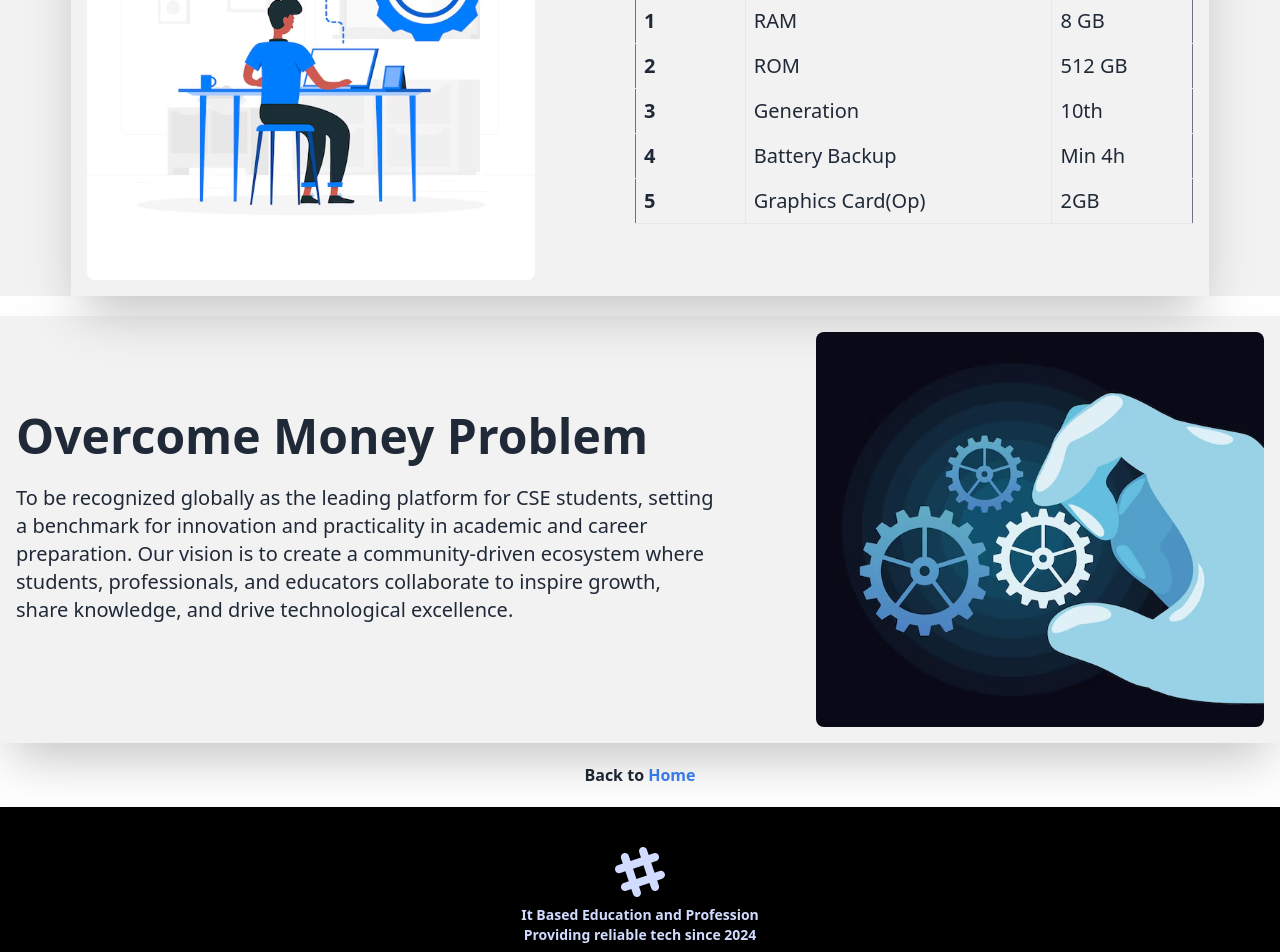
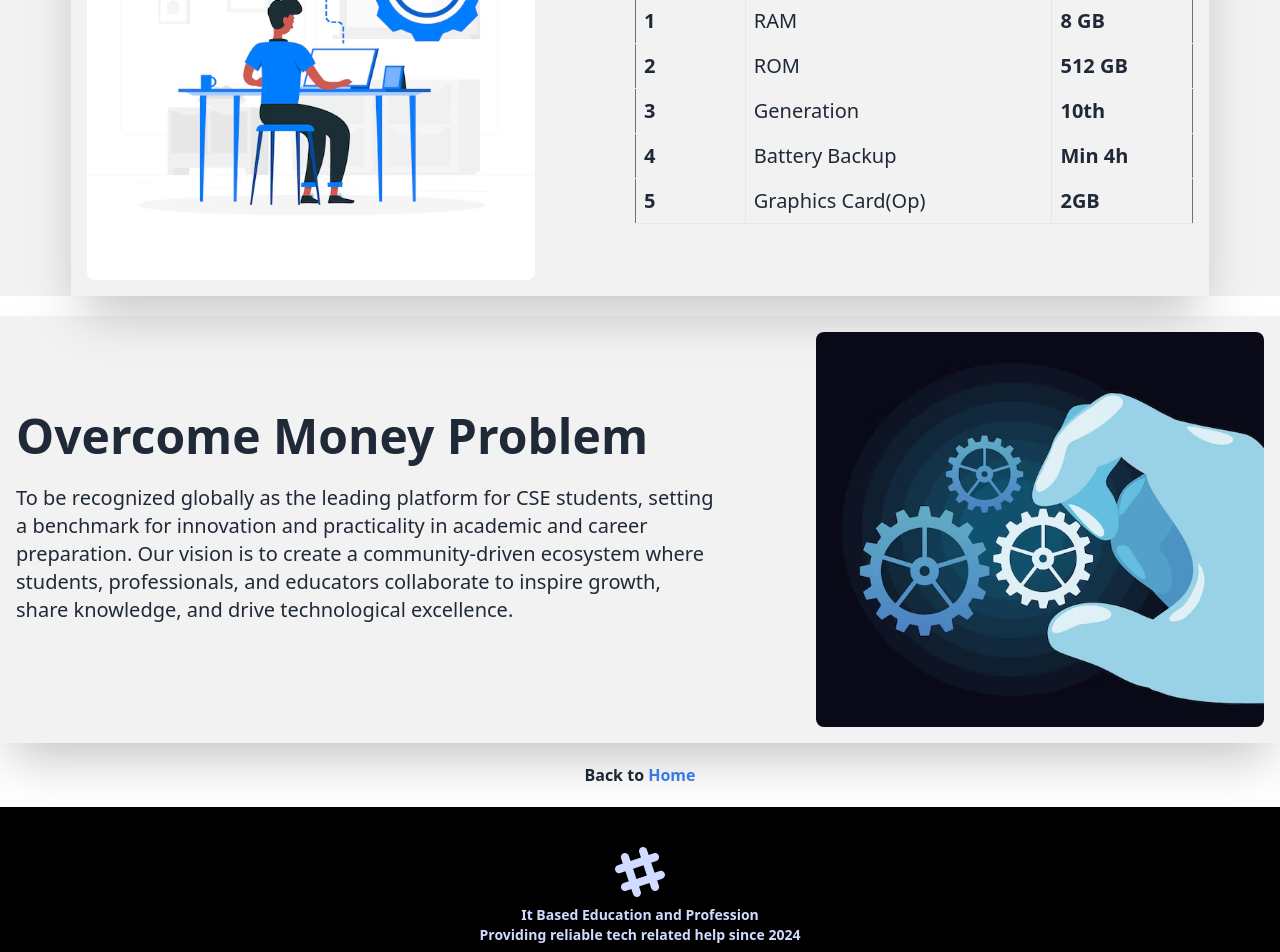
Before and after one commit to Md-Rabiul-Islam75/it-based-education-and-profession, a React (Vite) app: page /alldevice in a window 1280 px wide. Shown: the part 640-1592 px from the top of the page. Built offline with nearby package versions, Linux system fonts and the light colour scheme.

Commit message:
academic page design and also other update some issue

```diff
--- a/src/Components/Login.jsx
+++ b/src/Components/Login.jsx
@@ -120,7 +120,7 @@ const Login = () => {
         </div>
       </div>
 
-      <ToastContainer />
+      {/* <ToastContainer /> */}
     </div>
   );
 };
--- a/src/Components/SignUp.jsx
+++ b/src/Components/SignUp.jsx
@@ -134,7 +134,7 @@ const SignUp = () => {
       </div>
 
       {/* ToastContainer should be placed here or at the root of your app */}
-      <ToastContainer />
+      {/* <ToastContainer /> */}
     </div>
   );
 };
--- a/src/main.jsx
+++ b/src/main.jsx
@@ -12,6 +12,7 @@ import AllDevice from './pages/AllDevice';
 import SignUp from './Components/SignUp';
 import Login from './Components/Login';
 import AboutUs from './pages/Aboutus';
+import AcademicPage from './pages/AcademicPage';
 
 
 const router = createBrowserRouter([
@@ -27,7 +28,13 @@ const router = createBrowserRouter([
       },
       {
         path:"/alldevice",
-        element: <AllDevice></AllDevice>
+        element: <AllDevice></AllDevice>,
+
+      },
+      {
+        path:"/academic",
+        element: <AcademicPage></AcademicPage>,
+        loader: () => fetch('https://jsonplaceholder.typicode.com/users')
       },
       {
         path:"/aboutus",
--- a/src/pages/AcademicPage.jsx
+++ b/src/pages/AcademicPage.jsx
@@ -0,0 +1,25 @@
+import React from 'react';
+import { useLoaderData } from 'react-router';
+import SingleAcademicPage from './SingleAcademicPage';
+
+const AcademicPage = () => {
+
+   const courses = useLoaderData();
+
+
+    return (
+        <div className='mx-auto'>
+            <h3 className='text-center my-2 p-1 text-2xl bg-green-500'>Grow your Academic Career</h3>
+            <h2 className='font-bold text-center text-xl'>Total courses count: {courses.length}</h2>
+
+            <div className='grid md:grid-cols-2 lg:grid-cols-4 space-x-2 space-y-2'>
+            {
+               courses.map(course => <SingleAcademicPage key={course.id} course={course}></SingleAcademicPage>)
+            }
+            </div>
+
+        </div>
+    );
+};
+
+export default AcademicPage;
--- a/src/pages/AllDevice.jsx
+++ b/src/pages/AllDevice.jsx
@@ -49,32 +49,32 @@ const AllDevice = () => {
                   <tr className="border-b text-xl">
                     <th className="border-r p-2">1</th>
                     <td className="border-r p-2">RAM</td>
-                    <td className="p-2">8 GB</td>
+                    <td className="p-2 font-bold">8 GB</td>
                   </tr>
                   {/* row 2 */}
                   <tr className="border-b text-xl">
                     <th className="border-r p-2">2</th>
                     <td className="border-r p-2">ROM</td>
-                    <td className="p-2">512 GB</td>
+                    <td className="p-2 font-bold">512 GB</td>
                   </tr>
                   {/* row 3 */}
                   <tr className="border-b text-xl">
                     <th className="border-r p-2">3</th>
                     <td className="border-r p-2">Generation</td>
-                    <td className="p-2">10th</td>
+                    <td className="p-2 font-bold">10th</td>
                   </tr>
                  {/* row 4 */}
                   <tr className="border-b text-xl">
                     <th className="border-r p-2">4</th>
                     <td className="border-r p-2">Battery Backup</td>
-                    <td className="p-2">Min 4h</td>
+                    <td className="p-2 font-bold">Min 4h</td>
                   </tr>
 
                   {/* row 4 */}
                   <tr className="border-b text-xl">
                     <th className="border-r p-2">5</th>
                     <td className="border-r p-2">Graphics Card(Op)</td>
-                    <td className="p-2">2GB</td>
+                    <td className="p-2 font-bold">2GB</td>
                   </tr>
 
                 </tbody>
--- a/src/pages/Home.jsx
+++ b/src/pages/Home.jsx
@@ -25,8 +25,8 @@ const Home = () => {
             <button className="btn btn-secondary">Home</button>
             <Link to="/aboutus" className="btn btn-secondary">About Us</Link>
             <Link to="/alldevice" className="btn btn-secondary">Device</Link>
-            <button className="btn btn-secondary">Academic</button>
-            <button className="btn btn-secondary">Programming</button>
+            <Link to="/academic" className="btn btn-secondary">Academic</Link>
+            <Link to="/programming" className="btn btn-secondary">Programming</Link>
             </div>
 
 
--- /dev/null
+++ b/src/pages/SingleAcademicPage.jsx
@@ -0,0 +1,27 @@
+import React from "react";
+
+const SingleAcademicPage = ({ course }) => {
+
+     const {name} = course;
+
+  return (
+    <div className="card bg-base-200 w-90 shadow-xl">
+      <figure>
+        <img
+          src="https://i.ibb.co.com/FLfLV21m/picture.jpg"
+          alt=""
+          className="w-70 h-[160px]"
+        />
+      </figure>
+      <div className="card-body">
+        <h2 className="card-title">Tutor Name: {name}</h2>
+        <h1 className="font-bold text-xl">Course Name: Data Structure and Algorithm</h1>
+        <div className="card-actions justify-end">
+          <button className="btn btn-primary">Click to See</button>
+        </div>
+      </div>
+    </div>
+  );
+};
+
+export default SingleAcademicPage;
--- a/src/utils/Footer.jsx
+++ b/src/utils/Footer.jsx
@@ -19,7 +19,7 @@ const Footer = () => {
           <p className="font-bold">
             It Based Education and Profession
             <br />
-            Providing reliable tech since 2024
+            Providing reliable tech related help since 2024
           </p>
           <p>Copyright © {new Date().getFullYear()} - All right reserved</p>
         </aside>
```
Also changed, not shown: src/assets/picture.jpeg (added).
